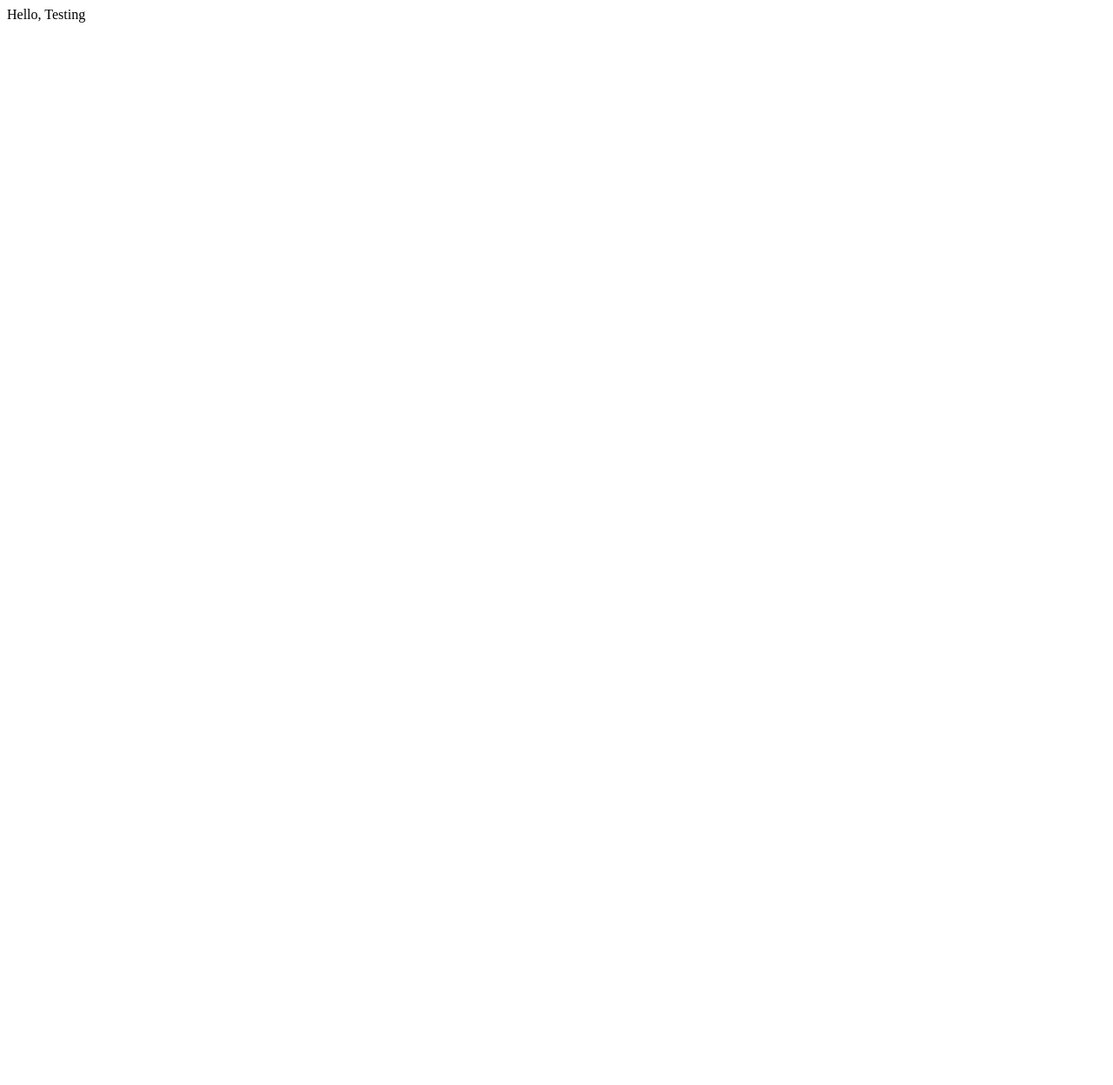
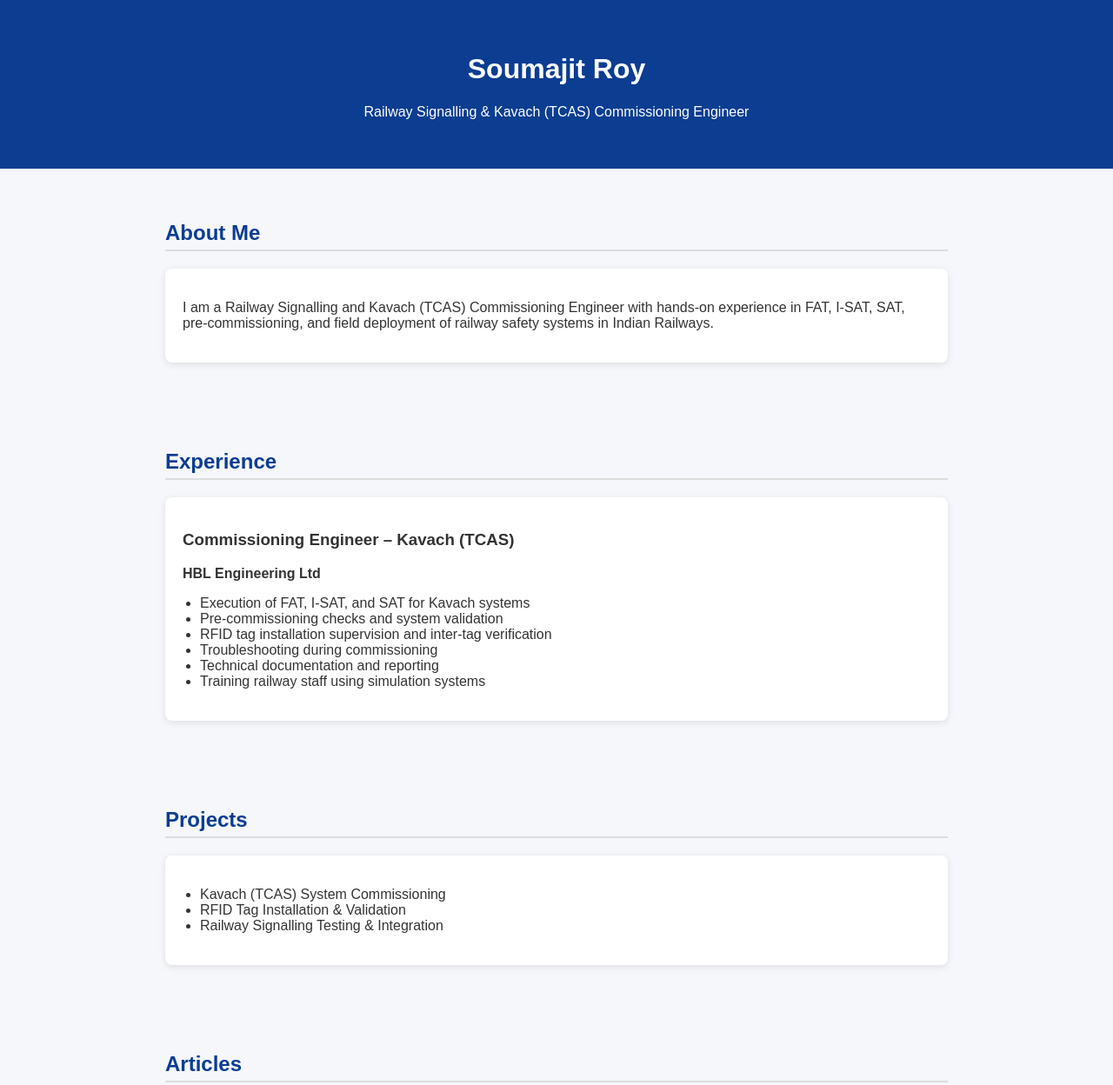
Before and after one commit to Soumajit-Roy/soumajit-roy.github.io, a plain HTML site: page index.html in a window 1280 px wide. Shown: the top 1248 px of the page at 87% size. Before the commit the page ends 800 px from the top, so only its background shows below. Drawn offline with Linux system fonts and the light colour scheme.

Commit message:
Create index.html with structured content and styles
Added a complete HTML structure with styling and content.

```diff
--- a/index.html
+++ b/index.html
@@ -1 +1,131 @@
-<p>Hello, Testing</p>
+<!DOCTYPE html>
+<html lang="en">
+<head>
+<meta charset="UTF-8">
+<meta name="viewport" content="width=device-width, initial-scale=1.0">
+<title>Soumajit Roy | Kavach Engineer</title>
+
+<style>
+body {
+    font-family: Arial, sans-serif;
+    margin: 0;
+    background: #f5f7fa;
+    color: #333;
+}
+
+header {
+    background: #0b3d91;
+    color: white;
+    padding: 40px 20px;
+    text-align: center;
+}
+
+section {
+    padding: 40px 20px;
+    max-width: 900px;
+    margin: auto;
+}
+
+h2 {
+    color: #0b3d91;
+    border-bottom: 2px solid #ddd;
+    padding-bottom: 5px;
+}
+
+.card {
+    background: white;
+    padding: 20px;
+    margin-top: 15px;
+    border-radius: 8px;
+    box-shadow: 0px 2px 8px rgba(0,0,0,0.1);
+}
+
+ul {
+    padding-left: 20px;
+}
+
+a {
+    color: #0b3d91;
+    text-decoration: none;
+}
+
+footer {
+    text-align: center;
+    padding: 20px;
+    background: #eee;
+}
+</style>
+</head>
+
+<body>
+
+<header>
+    <h1>Soumajit Roy</h1>
+    <p>Railway Signalling & Kavach (TCAS) Commissioning Engineer</p>
+</header>
+
+<section>
+    <h2>About Me</h2>
+    <div class="card">
+        <p>
+            I am a Railway Signalling and Kavach (TCAS) Commissioning Engineer with hands-on experience in FAT, I-SAT, SAT, pre-commissioning, and field deployment of railway safety systems in Indian Railways.
+        </p>
+    </div>
+</section>
+
+<section>
+    <h2>Experience</h2>
+    <div class="card">
+        <h3>Commissioning Engineer – Kavach (TCAS)</h3>
+        <p><strong>HBL Engineering Ltd</strong></p>
+        <ul>
+            <li>Execution of FAT, I-SAT, and SAT for Kavach systems</li>
+            <li>Pre-commissioning checks and system validation</li>
+            <li>RFID tag installation supervision and inter-tag verification</li>
+            <li>Troubleshooting during commissioning</li>
+            <li>Technical documentation and reporting</li>
+            <li>Training railway staff using simulation systems</li>
+        </ul>
+    </div>
+</section>
+
+<section>
+    <h2>Projects</h2>
+    <div class="card">
+        <ul>
+            <li>Kavach (TCAS) System Commissioning</li>
+            <li>RFID Tag Installation & Validation</li>
+            <li>Railway Signalling Testing & Integration</li>
+        </ul>
+    </div>
+</section>
+
+<section>
+    <h2>Articles</h2>
+    <div class="card">
+        <ul>
+            <li><a href="#">Introduction to Kavach (TCAS)</a></li>
+            <li><a href="#">RFID Tags in Kavach System</a></li>
+        </ul>
+    </div>
+</section>
+
+<section>
+    <h2>Contact</h2>
+    <div class="card">
+        <p>Email: your-email@example.com</p>
+        <p>
+            LinkedIn:
+            <a href="https://www.linkedin.com/in/soumajitroy/" target="_blank">
+                View Profile
+            </a>
+        </p>
+    </div>
+</section>
+
+<footer>
+    <p>© 2026 Soumajit Roy</p>
+</footer>
+
+</body>
+</html>
```
